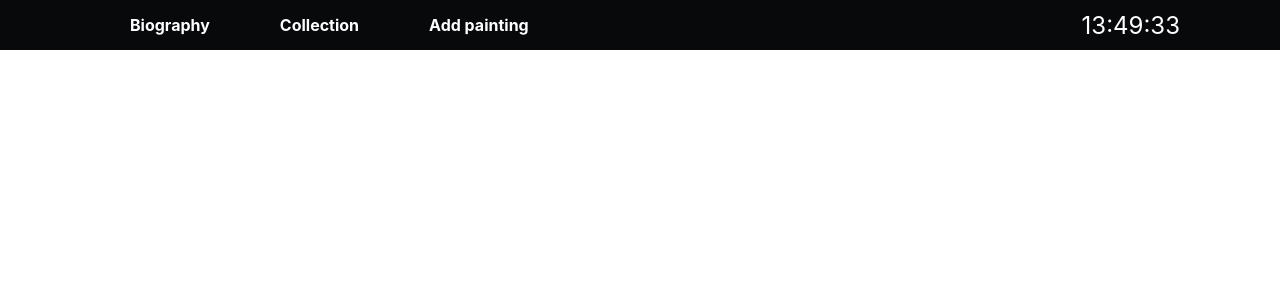
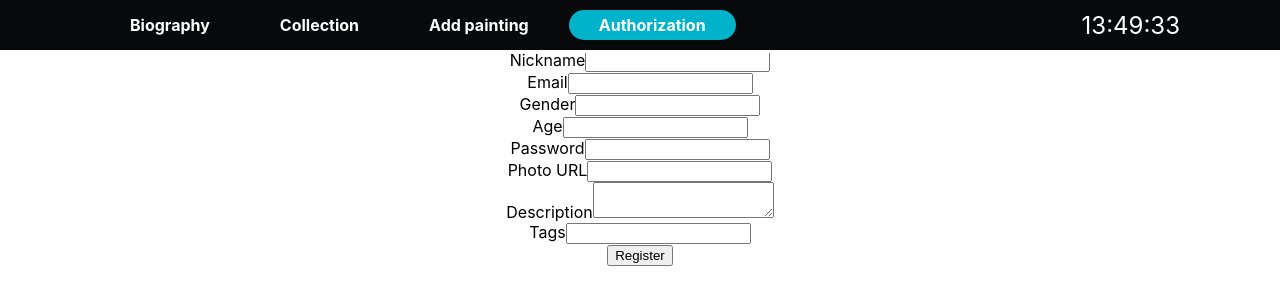
Before and after one commit to serhiiherasymiuk/ExampleAppReact, a React (Create React App) app: page /authorization in a window 1280 px wide. Shown: the top 304 px of the page. Built offline with nearby package versions, Linux system fonts and the light colour scheme; no server answers.

Commit message:
Add Authorization page

```diff
--- a/src/App.js
+++ b/src/App.js
@@ -5,6 +5,7 @@ import { Route, Routes } from 'react-router-dom';
 import { Collection } from './components/Collection/Collection';
 import { AddPainting } from './components/AddPainting/AddPainting';
 import { useState } from "react";
+import { Authorization } from './components/Authorization/Authorization';
 
 function App() {
   const [images, setImages] = useState([  {
@@ -53,6 +54,7 @@ function App() {
           <Route path="/" element={<Biography />} />
           <Route path="/collection" element={<Collection images={images} />} />
           <Route path="/add" element={<AddPainting onAddImage={handleAddImage} />} />
+          <Route path="/authorization" element={<Authorization />} />
         </Routes>
       </main>
     </div>
--- /dev/null
+++ b/src/components/Authorization/Authorization.js
@@ -0,0 +1,76 @@
+import './Authorization.css';
+import { useForm } from "react-hook-form";
+
+export function Authorization() {
+  const {
+    register,
+    handleSubmit,
+    formState: { errors },
+  } = useForm();
+
+  const onSubmit = (data) => {
+    const newAccount = {
+      nickname: data.nickname,
+      email: data.email,
+      gender: data.gender,
+      age: data.age,
+      password: data.password,
+      photo: data.photo,
+      description: data.description,
+      tags: data.tags
+    };
+    console.log(newAccount)
+  };
+
+  return (
+    <div className="Authorization">
+      <div>
+        <form onSubmit={handleSubmit(onSubmit)}>
+          <div>
+            <label>Nickname</label>
+            <input {...register("nickname", { required: true })} type="text" name="nickname" />
+            {errors.nickname && <span className="error">Nickname is required</span>}
+          </div>
+          <div>
+            <label>Email</label>
+            <input {...register("email", { required: true })} type="text" name="email" />
+            {errors.email && <span className="error">Email is required</span>}
+          </div>
+          <div>
+            <label>Gender</label>
+            <input {...register("gender", { required: true })} type="text" name="gender" />
+            {errors.gender && <span className="error">Gender is required</span>}
+          </div>
+          <div>
+            <label>Age</label>
+            <input {...register("age", { required: true })} type="number" name="age" />
+            {errors.age && <span className="error">Age is required</span>}
+          </div>
+          <div>
+            <label>Password</label>
+            <input {...register("password", { required: true })} type="password" name="password" />
+            {errors.password && <span className="error">Password is required</span>}
+          </div>
+          <div>
+            <label>Photo URL</label>
+            <input {...register("photo", { required: true })} type="text" name="photo" />
+            {errors.photo && <span className="error">Photo URL is required</span>}
+          </div>
+          <div>
+            <label>Description</label>
+            <textarea {...register("description", { required: true })} name="description" />
+            {errors.description && <span className="error">Description is required</span>}
+          </div>
+          <div>
+            <label>Tags</label>
+            <input {...register("tags", { required: true })} type="text" name="tags" />
+            {errors.tags && <span className="error">Tags is required</span>}
+          </div>
+          <div>
+            <button type="submit">Register</button>
+          </div>
+        </form>
+      </div>
+    </div>
+  );
+}
--- a/src/components/NavigationBar/NavigationBar.js
+++ b/src/components/NavigationBar/NavigationBar.js
@@ -10,6 +10,7 @@ export function NavigationBar() {
         <Link to="/" className={location.pathname === '/' ? 'active' : ''}>Biography</Link>
         <Link to="/collection" className={location.pathname === '/collection' ? 'active' : ''}>Collection</Link>
         <Link to="/add" className={location.pathname === '/add' ? 'active' : ''}>Add painting</Link>
+        <Link to="/authorization" className={location.pathname === '/authorization' ? 'active' : ''}>Authorization</Link>
       </nav>
       <Time></Time>
     </div>
```
Also changed, not shown: src/components/Authorization/Authorization.css (added).
